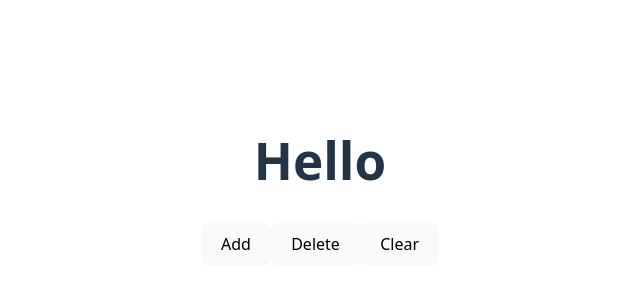
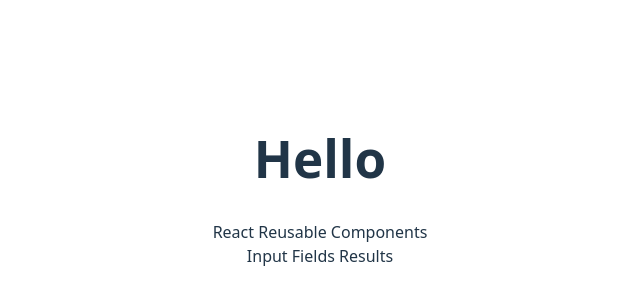
Before and after one commit to okedo01/reusable-components, a React (Vite) app: page / in a window 1280 px wide. Shown: the part 218-518 px from the top of the page, without its empty margins (320-960 px from the left). Built offline with nearby package versions, Linux system fonts and the light colour scheme.

Commit message:
Add Heading and InputFields

```diff
--- a/src/ActionBtn.tsx
+++ /dev/null
@@ -1,15 +0,0 @@
-import React, { useContext } from 'react'
-import { BtnContext } from './App';
-
-const ActionBtn: React.FC = () => {
-    const {handleAdd, handleDelete, handleClear} = useContext(BtnContext);
-  return (
-    <div>
-        <button onClick={handleAdd}>Add</button>
-        <button onClick={handleDelete}>Delete</button>
-        <button onClick={handleClear}>Clear</button>
-    </div>
-  )
-}
-
-export default ActionBtn
--- a/src/App.tsx
+++ b/src/App.tsx
@@ -1,29 +1,12 @@
-import React, { createContext } from 'react';
-import ActionBtn from './ActionBtn'
 import './App.css'
-
-const handleAdd = () => {
-  alert("Added");
-}
-
-const handleDelete = () => {
-  alert("Deleted");
-}
-
-const handleClear = () => {
-  alert("Cleared");
-}
-
-export const BtnContext = React.createContext<any>(undefined);
+import Headings from './Headings'
 
 function App() {
   return (
     <>
       <h1>Hello</h1>
-      {/* <ActionBtn handleAdd={handleAdd} handleDelete={handleDelete} handleClear={handleClear}/> */}
-      <BtnContext.Provider value={{handleAdd, handleDelete, handleClear}}>
-        <ActionBtn />
-      </BtnContext.Provider>
+      <Headings name="React Reusable Components" />
+      <Headings name="Input Fields Results" />
     </>
   )
 }
--- a/src/Button.tsx
+++ b/src/Button.tsx
@@ -1,5 +1,4 @@
 import React, { type MouseEventHandler } from 'react'
-import ActionBtn from './ActionBtn';
 
 interface ButtonProps {
     handleAdd: MouseEventHandler<HTMLButtonElement>;
--- a/src/Headings.tsx
+++ b/src/Headings.tsx
@@ -1,8 +1,12 @@
 import React from 'react'
 
-const Headings: React.FC = () => {
+interface HeadingsProps {
+    name: string;
+}
+
+const Headings: React.FC<HeadingsProps> = ({ name }) => {
   return (
-    <div>Headings</div>
+    <div>{ name }</div>
   )
 }
 
```
